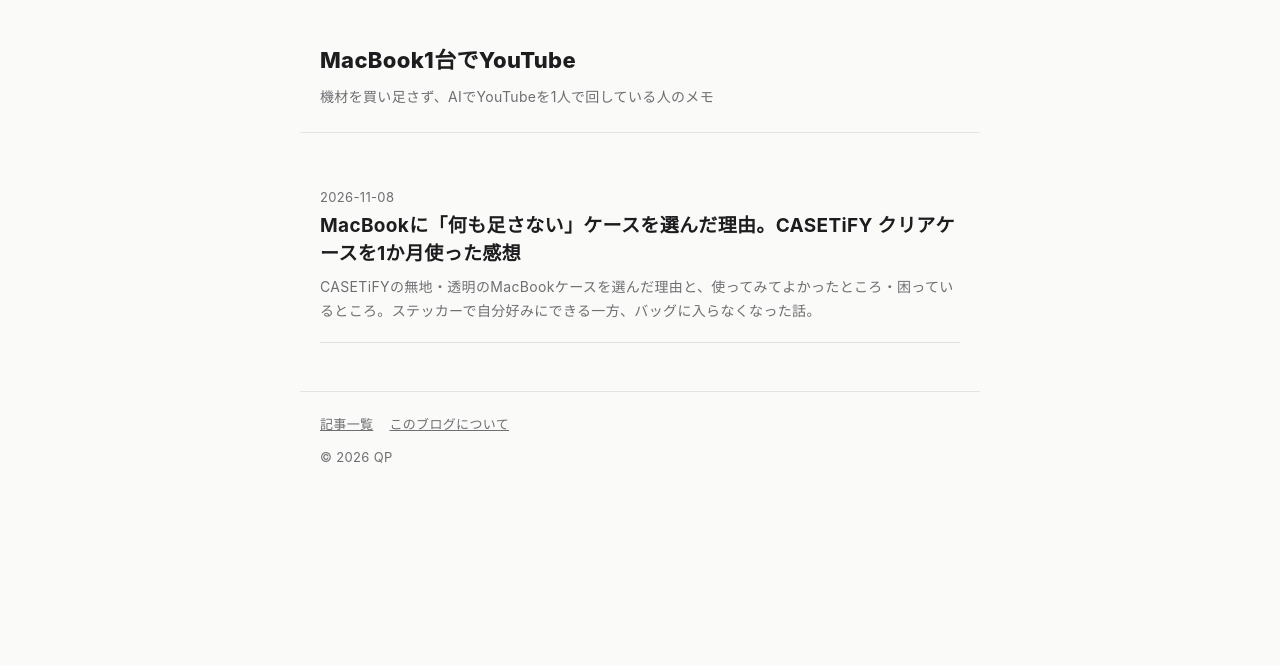
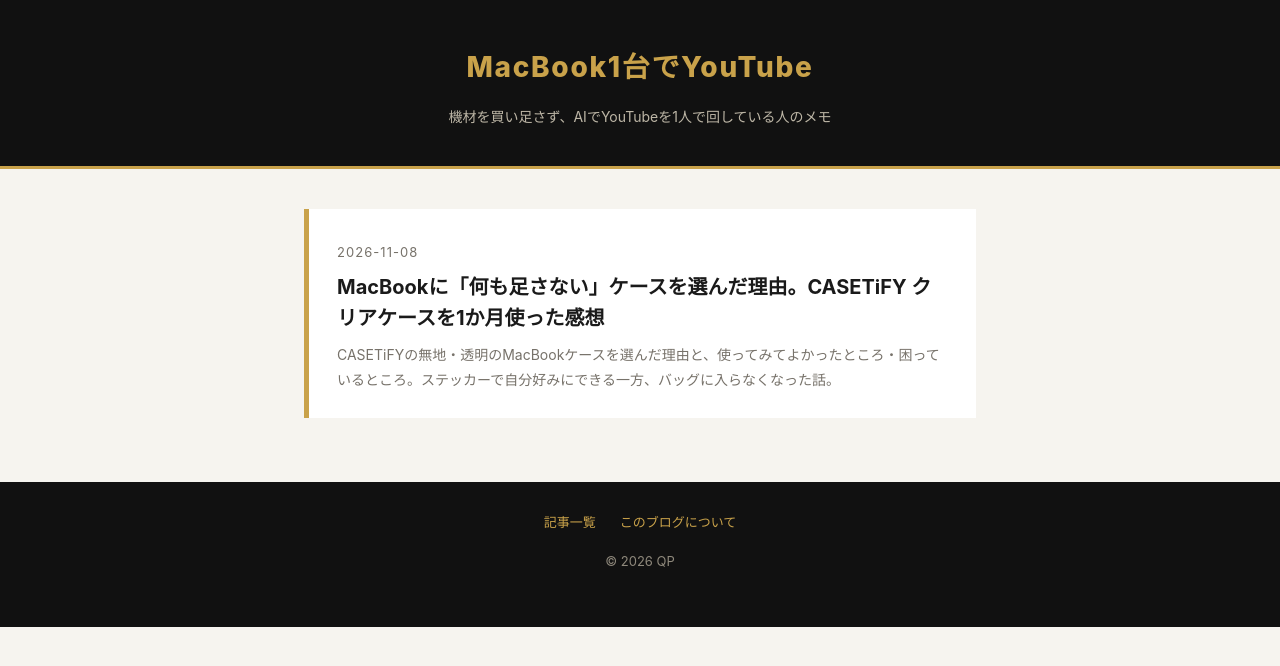
Before and after one commit to akisnk/blog, a plain HTML site: page index.html in a window 1280 px wide. Drawn offline with Linux system fonts and the light colour scheme.

Commit message:
デザインを黒×金（案C）に変更
Co-Authored-By: Claude Opus 5.5 <noreply@anthropic.com>

```diff
--- a/style.css
+++ b/style.css
@@ -1,92 +1,42 @@
-:root {
-  --bg: #fafaf8;
-  --text: #1d1d1f;
-  --muted: #6e6e73;
-  --line: #e3e3e0;
-  --accent: #0a66c2;
-  --card: #ffffff;
-  --mark: #fff3b0;
-  --pr-bg: #f1f1ee;
+/* デザイン：案C（AKISNK寄せ）— 黒×金のヘッダー、本文は読みやすい明るい地。2026/11/08 決定 */
+:root{--bg:#f6f4ef;--card:#fff;--text:#1a1a1a;--muted:#77726a;--line:#e2ddd2;--gold:#c9a24a;--black:#111}
+*{box-sizing:border-box}
+body{margin:0;background:var(--bg);color:var(--text);font-family:-apple-system,BlinkMacSystemFont,"Hiragino Sans","Noto Sans JP",sans-serif;font-size:17px;line-height:1.95}
+a{color:#9a7420}
+.site-header{background:var(--black);padding:40px 24px 36px;text-align:center;border-bottom:3px solid var(--gold)}
+.site-name{color:var(--gold);font-size:28px;font-weight:800;letter-spacing:.06em;text-decoration:none}
+.site-tagline{margin:8px 0 0;color:#bdb6a6;font-size:14px}
+main{max-width:720px;margin:0 auto;padding:40px 24px 64px}
+.post{background:var(--card);padding:40px 44px;border-top:3px solid var(--black)}
+.post-date{color:var(--muted);font-size:13px;letter-spacing:.08em;margin:0}
+.post h1{font-size:30px;line-height:1.45;margin:6px 0 32px}
+.post h2{font-size:22px;margin:52px 0 16px;padding:4px 0 4px 14px;border-left:5px solid var(--gold)}
+.post h3{font-size:19px;margin:36px 0 10px}
+.post p{margin:0 0 1em}
+strong{background:linear-gradient(transparent 64%,#f1e2b6 64%)}
+hr{border:0;border-top:1px solid var(--line);margin:40px 0}
+.pr-note{background:#f3eee2;color:var(--muted);font-size:14px;padding:10px 14px}
+.back{text-align:center;margin-top:32px}
+.post-list{list-style:none;padding:0;margin:0}
+.post-list li a{display:block;background:var(--card);padding:26px 28px;color:var(--text);text-decoration:none;border-left:5px solid var(--gold)}
+.post-title{display:block;font-size:20px;font-weight:700;line-height:1.55;margin:4px 0 8px}
+.post-desc{display:block;color:var(--muted);font-size:14px;line-height:1.8}
+.site-footer{background:var(--black);color:#8f897c;text-align:center;padding:28px 24px 40px;font-size:13px}
+.site-footer nav a{margin:0 12px;color:var(--gold);text-decoration:none}
+.badge{background:#c62828;color:#fff;font-size:12px;padding:1px 8px;margin-left:8px}
+@media (max-width:480px){
+  body{font-size:16px}
+  .site-header{padding:28px 16px 24px}
+  .site-name{font-size:21px}
+  .site-tagline{font-size:12px}
+  main{padding:20px 12px 40px}
+  .post{padding:28px 20px}
+  .post h1{font-size:23px}
+  .post h2{font-size:19px}
 }
-@media (prefers-color-scheme: dark) {
-  :root {
-    --bg: #161618;
-    --text: #ececef;
-    --muted: #9a9aa0;
-    --line: #2e2e32;
-    --accent: #5aa9ff;
-    --card: #1e1e21;
-    --mark: #5c4d00;
-    --pr-bg: #232326;
-  }
-}
-* { box-sizing: border-box; }
-html { -webkit-text-size-adjust: 100%; }
-body {
-  margin: 0;
-  background: var(--bg);
-  color: var(--text);
-  font-family: -apple-system, BlinkMacSystemFont, "Hiragino Sans", "Hiragino Kaku Gothic ProN", "Noto Sans JP", "Yu Gothic", sans-serif;
-  font-size: 17px;
-  line-height: 1.9;
-  letter-spacing: 0.02em;
-}
-a { color: var(--accent); }
-.draft-bar {
-  background: #c62828; color: #fff; text-align: center;
-  font-size: 13px; padding: 6px 16px; font-weight: 700;
-}
-.site-header, main, .site-footer {
-  max-width: 680px; margin: 0 auto; padding: 0 20px;
-}
-.site-header { padding-top: 40px; padding-bottom: 24px; border-bottom: 1px solid var(--line); }
-.site-name { font-size: 22px; font-weight: 800; color: var(--text); text-decoration: none; }
-.site-tagline { margin: 4px 0 0; color: var(--muted); font-size: 14px; line-height: 1.6; }
-main { padding-top: 32px; padding-bottom: 48px; }
-
-.post-list { list-style: none; padding: 0; margin: 0; }
-.post-list li { border-bottom: 1px solid var(--line); }
-.post-list a { display: block; padding: 20px 0; color: var(--text); text-decoration: none; }
-.post-list a:hover .post-title { color: var(--accent); }
-.post-list .post-date { display: block; }
-.post-title { display: block; font-size: 19px; font-weight: 700; line-height: 1.5; margin: 2px 0 6px; }
-.post-desc { display: block; color: var(--muted); font-size: 14px; line-height: 1.7; }
-
-.post-date { color: var(--muted); font-size: 13px; margin: 0; }
-.badge {
-  display: inline-block; margin-left: 8px; padding: 0 8px; border-radius: 4px;
-  background: #c62828; color: #fff; font-size: 11px; font-weight: 700; line-height: 1.8;
-}
-.post h1 { font-size: 26px; line-height: 1.5; margin: 8px 0 20px; }
-.post h2 {
-  font-size: 21px; line-height: 1.5; margin: 48px 0 16px;
-  padding-bottom: 6px; border-bottom: 2px solid var(--text);
-}
-.post h3 { font-size: 18px; margin: 32px 0 12px; }
-.post p { margin: 0 0 1em; }
-.post ul { padding-left: 1.3em; margin: 0 0 1.2em; }
-.post li { margin-bottom: 0.4em; }
-.post strong { background: linear-gradient(transparent 62%, var(--mark) 62%); }
-.post hr { border: 0; border-top: 1px solid var(--line); margin: 40px 0; }
-.post figure { margin: 24px 0; }
-.post img { max-width: 100%; height: auto; border-radius: 8px; display: block; }
-mark.todo { background: var(--mark); color: inherit; padding: 1px 3px; border-radius: 3px; }
-.pr-note {
-  background: var(--pr-bg); color: var(--muted); font-size: 13px;
-  padding: 8px 12px; border-radius: 6px;
-}
-.back { margin-top: 40px; font-size: 15px; }
-.empty { color: var(--muted); }
-
-.site-footer {
-  border-top: 1px solid var(--line); padding-top: 20px; padding-bottom: 40px;
-  color: var(--muted); font-size: 13px;
-}
-.site-footer nav a { margin-right: 16px; color: var(--muted); }
-.site-footer p { margin: 8px 0 0; }
-
-@media (max-width: 480px) {
-  body { font-size: 16px; }
-  .post h1 { font-size: 22px; }
-  .post h2 { font-size: 19px; }
-}
+/* プレビュー用（公開サイトには出ない） */
+.draft-bar{background:#c62828;color:#fff;text-align:center;font-size:13px;padding:6px}
+mark.todo{background:#fff3b0}
+figure{margin:24px 0}
+figure img{max-width:100%;height:auto;display:block}
+.empty{color:var(--muted)}
```
